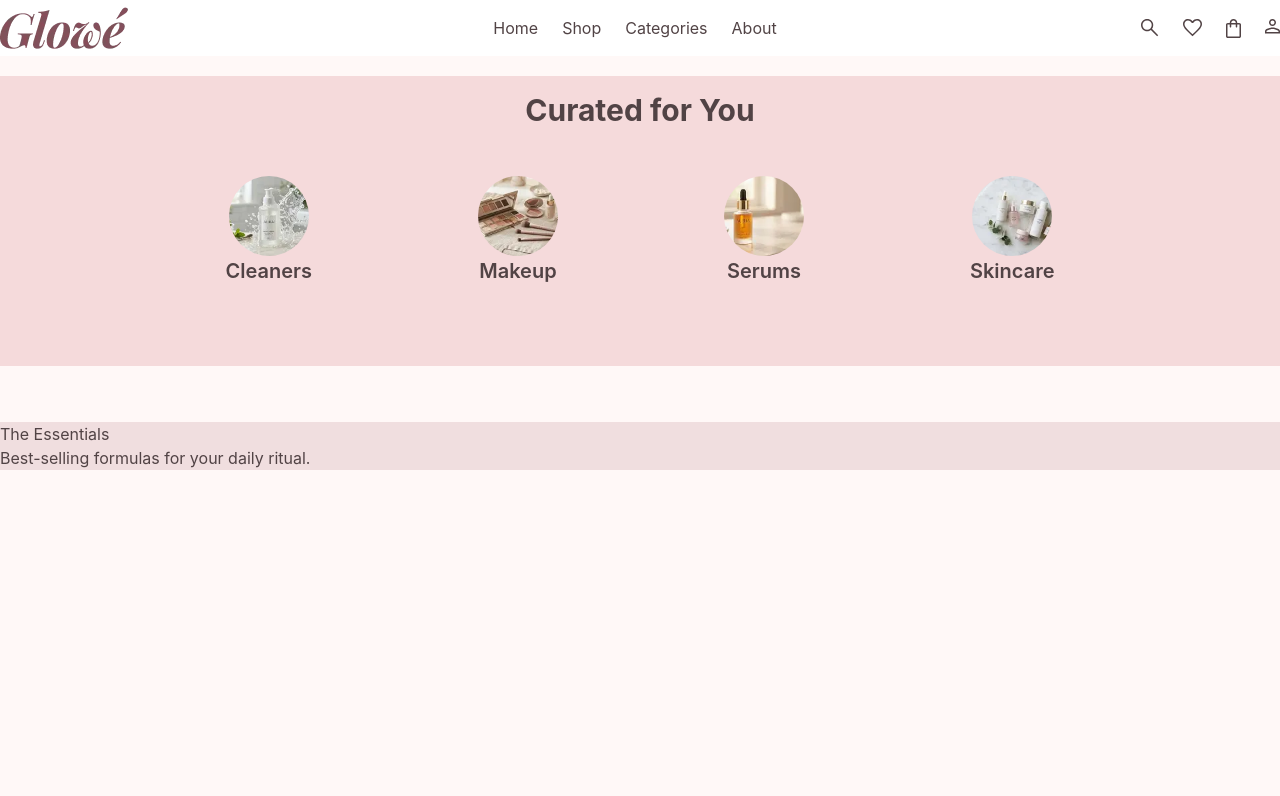
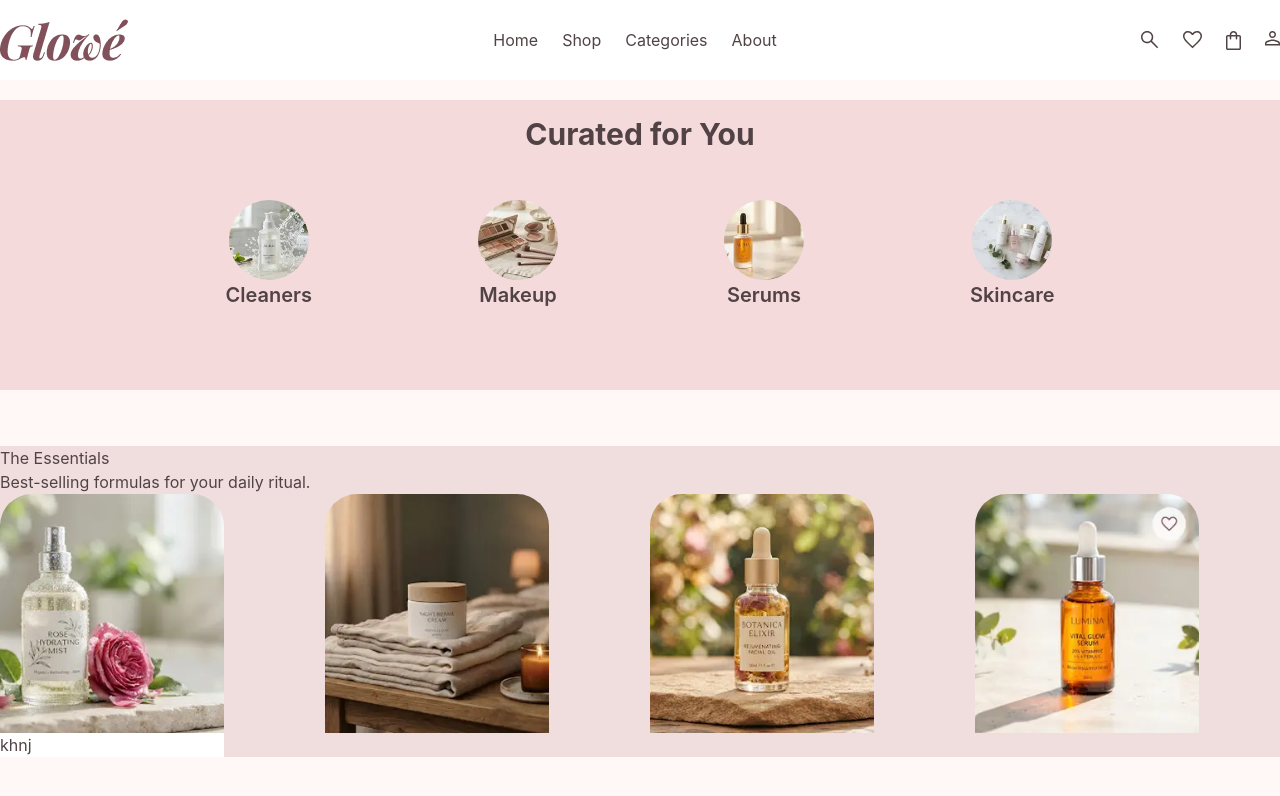
Before and after one commit to renad-nofal/My-Glow-Project, a website: page home.html in a window 1280 px wide. Drawn offline with Linux system fonts and the light colour scheme.

Commit message:
part of section 3

```diff
--- a/home.html
+++ b/home.html
@@ -7,7 +7,7 @@
     <link rel="stylesheet" href="./src/output.css"/>
 </head>
 <body class=" text-text">
-    <div class= "bg-white">
+    <div class= "bg-white py-3">
     <header class="container mx-auto flex justify-between items-center">
         <div class="sm:hidden"><a href="#"><img src="./images/iconsForHeader/iconForMopile.svg"/> </a> </div>
         <div class="logo max-sm:w-24 max-sm:ml-5 max-xs:w-20">
@@ -52,11 +52,20 @@
         </div>
         <div class="grid grid-cols-4 gap-5">
             <div>
+             <img src="./images/ImagesOfProduct/cleaner.webp" class="w-56 rounded-t-4xl"/>
+             <p class="bg-white w-56">khnj</p>
+            </div>
+
+            <div>
+            <img src="./images/ImagesOfProduct/cream.webp" class="w-56 rounded-t-4xl"/>
+            </div>
+            <div>
+                 <img src="./images/ImagesOfProduct/serum.webp" class="w-56 rounded-t-4xl"7>
+             </div>
+            <div>
+                 <img src="./images/ImagesOfProduct/serum2.webp" class="w-56 rounded-t-4xl"/>
 
             </div>
-            <div></div>
-            <div></div>
-            <div></div>
         </div>
 
 
```
Also changed, not shown: src/output.css.
